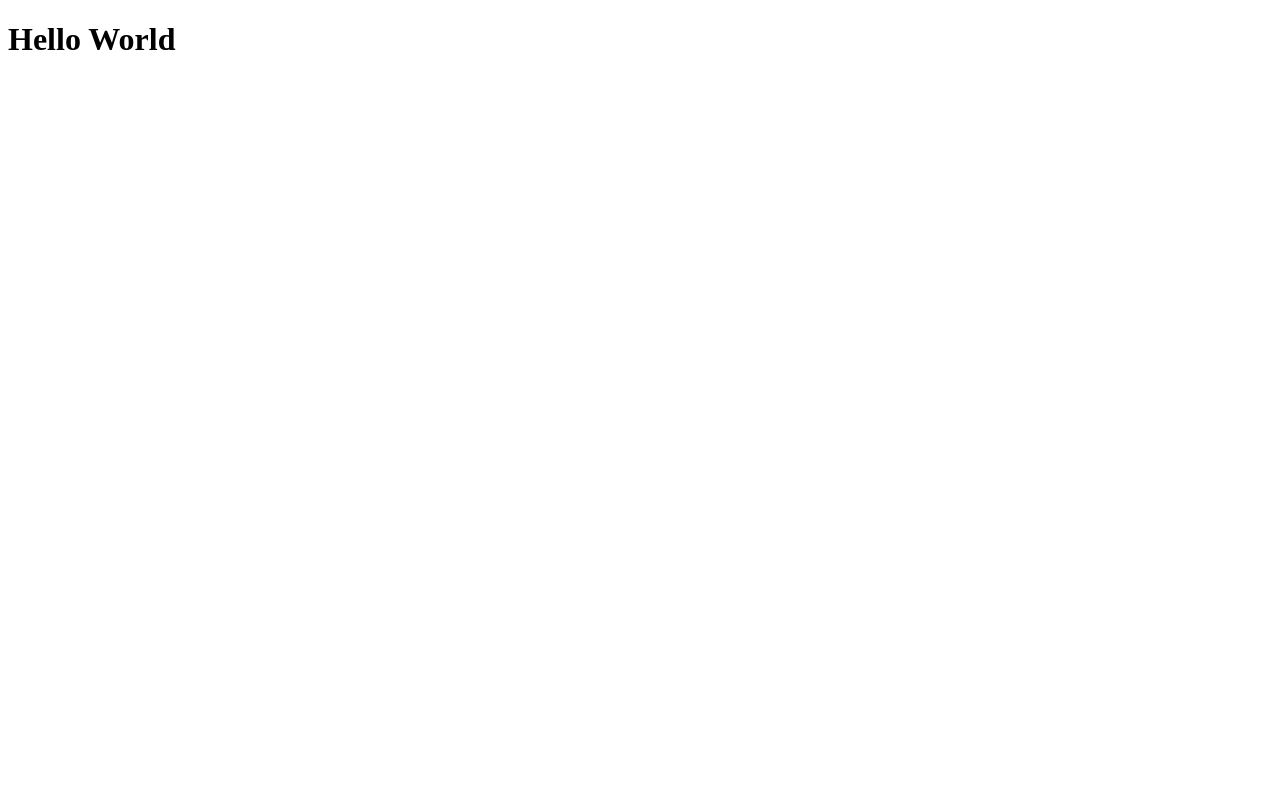
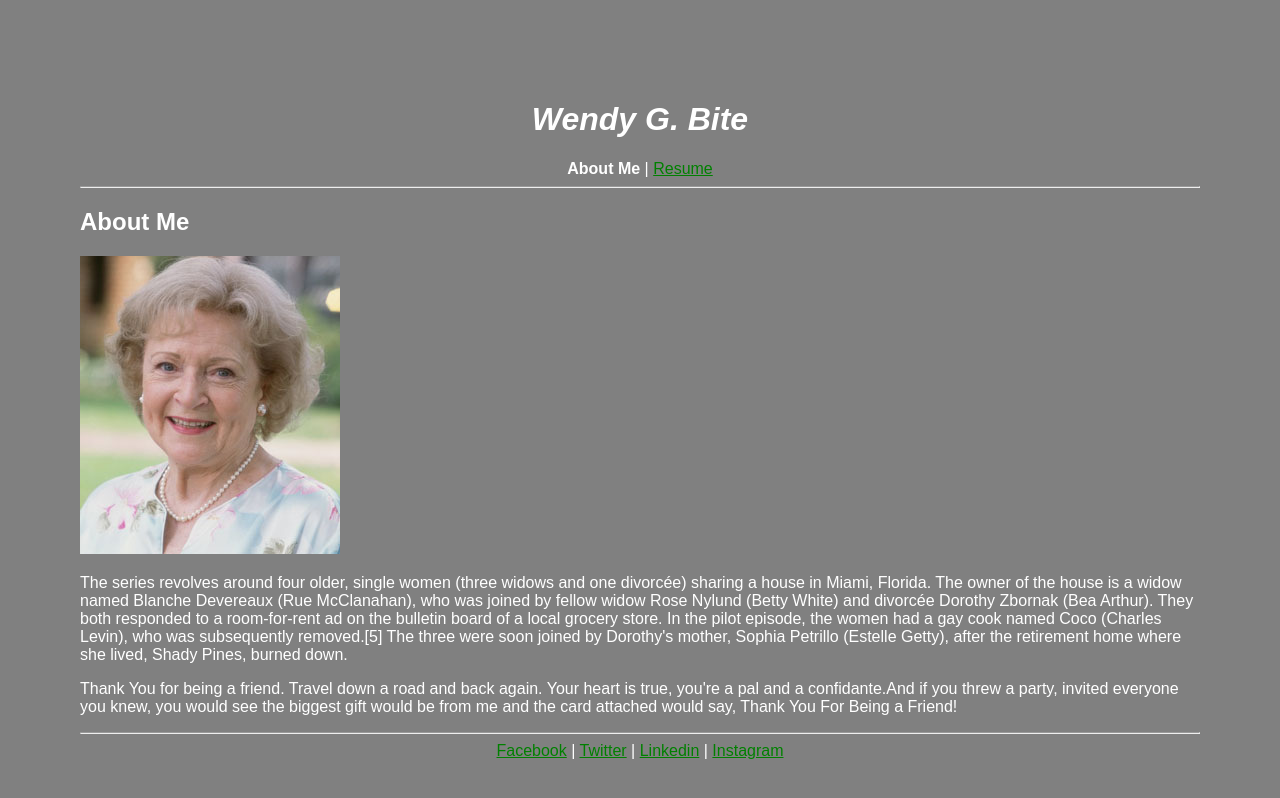
Before and after one commit to dmaldi/wendybite, a plain HTML site: page index.html in a window 1280 px wide. Drawn offline with Linux system fonts and the light colour scheme.

Commit message:
in class assignment completed

```diff
--- a/css/main.css
+++ b/css/main.css
@@ -1,5 +1,32 @@
-div {
-	width:300px;
-	height:300px;
-	background-image:url('../images/Betty-White.jpg');
+body {
+	background-color: gray;
+	color: white;
+	margin: 40px;
+	padding: 40px;
+	font-family: arial;
 }
+
+h1 {
+	font-style: italic;
+	text-align: center;
+}
+
+nav {
+	text-align: center;
+}
+
+p {
+
+}
+
+a {
+	color: green;
+}
+
+h2 {
+
+}
+
+footer {
+	text-align: center;
+}
--- a/index.html
+++ b/index.html
@@ -2,10 +2,33 @@
 <html>
 	<head>
 		<title>Wendy G. Bite</title>
-		<link rel="sylesheet"href="css/main.css">
+		<link rel="stylesheet"href="css/main.css">
 	</head>
 
 	<body>
-		<h1>Hello World</h1>
+
+		<h1>Wendy G. Bite</h1>
+
+		<nav>
+			<strong>About Me</strong> | <a href="resume.html">Resume</a>
+		</nav>
+
+		<hr/>
+
+		<h2>About Me</h2>
+
+		<img src="images/Betty-White.jpg">
+
+		<p>The series revolves around four older, single women (three widows and one divorcée) sharing a house in Miami, Florida. The owner of the house is a widow named Blanche Devereaux (Rue McClanahan), who was joined by fellow widow Rose Nylund (Betty White) and divorcée Dorothy Zbornak (Bea Arthur). They both responded to a room-for-rent ad on the bulletin board of a local grocery store. In the pilot episode, the women had a gay cook named Coco (Charles Levin), who was subsequently removed.[5] The three were soon joined by Dorothy's mother, Sophia Petrillo (Estelle Getty), after the retirement home where she lived, Shady Pines, burned down.</p>
+
+		<p>Thank You for being a friend. Travel down a road and back again. Your heart is true, you're a pal and a confidante.And if you threw a party, invited everyone you knew, you would see the biggest gift would be from me and the card attached would say, Thank You For Being a Friend!</p>
+
+		<hr/>
+
+		<footer>
+			<a href="fb.com">Facebook</a> | <a href="twitter.com">Twitter</a> | <a href="linkedin.com">Linkedin</a> | <a href="instagram.com">Instagram</a>
+
+		</footer>
+
 	</body>
 </html>
```
Also changed, not shown: resume.html (added, +48 -0 lines), images/Betty-White.jpg (added), wendy-start-master/WendyBite_AboutMe_final.png (added), wendy-start-master/WendyBite_Resume_final.png (added), wendy-start-master/Wendy_Bite.txt (added), 1 other file.
